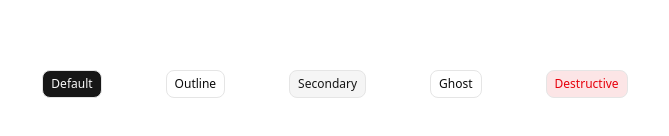
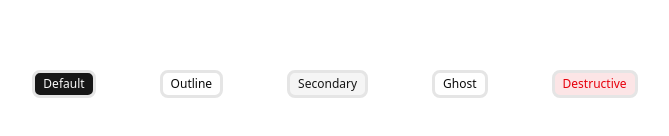
Before and after one commit to arrifat346afs/game-ui, a React (Vite) app: page / in a window 1280 px wide. Shown: the part 316-452 px from the top of the page, without its empty margins (305-974 px from the left). Built offline with nearby package versions, Linux system fonts and the light colour scheme.

Commit message:
feat(button): Add border-3 and border-foreground to button component

```diff
--- a/src/components/ui/button.tsx
+++ b/src/components/ui/button.tsx
@@ -4,7 +4,7 @@ import { cva, type VariantProps } from "class-variance-authority"
 import { cn } from "@/lib/utils"
 
 const buttonVariants = cva(
-  "inline-flex justify-center items-center cursor-pointer hover:opacity-90 focus-visible:ring focus-visible:ring-2 focus-visible:ring-offset-2 focus-visible:outline-none rounded-md border  ",
+  "inline-flex justify-center items-center cursor-pointer hover:opacity-90 focus-visible:ring focus-visible:ring-2 focus-visible:ring-offset-2 focus-visible:outline-none rounded-md border-3 boder-forground ",
   {
     variants: {
       variant: {
```
